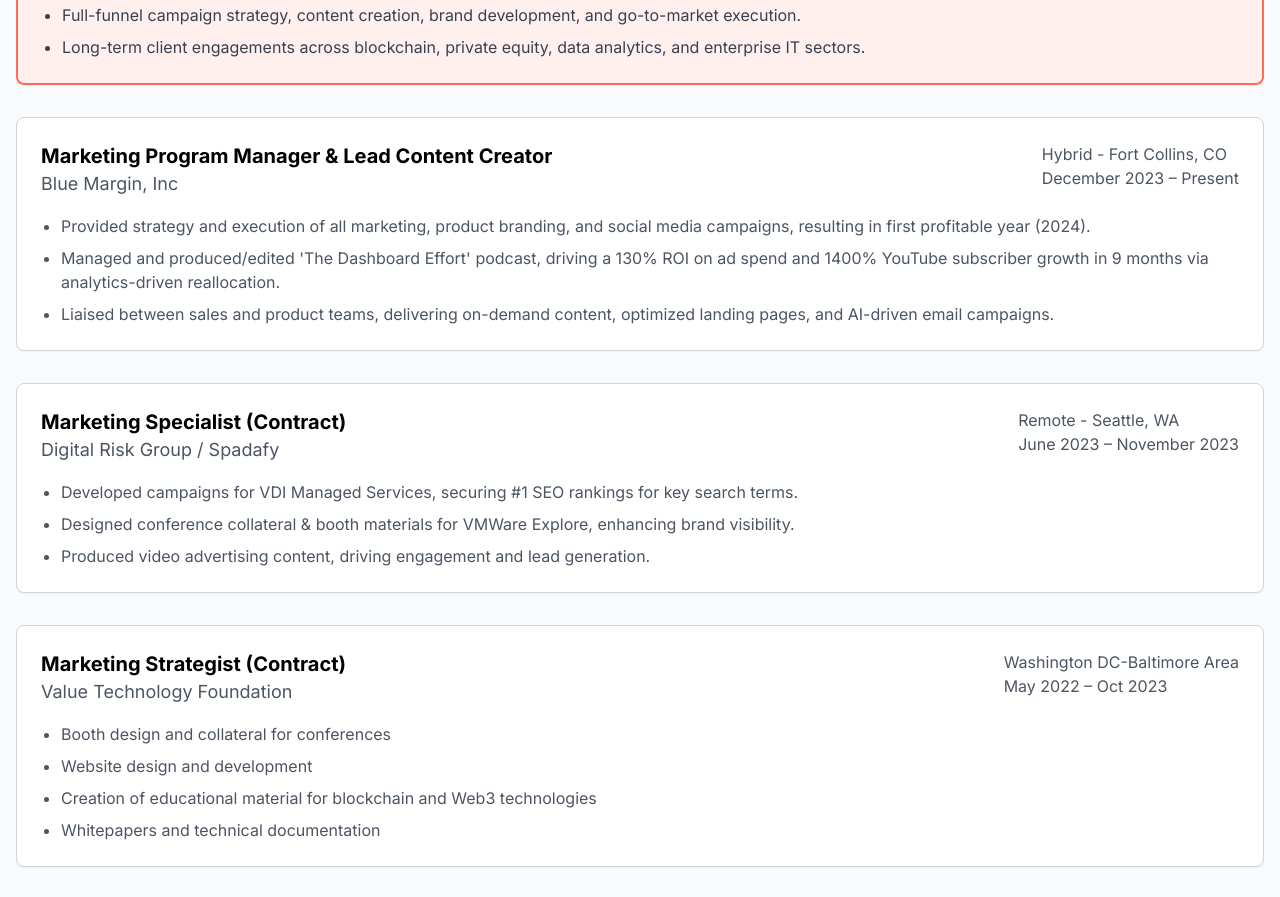
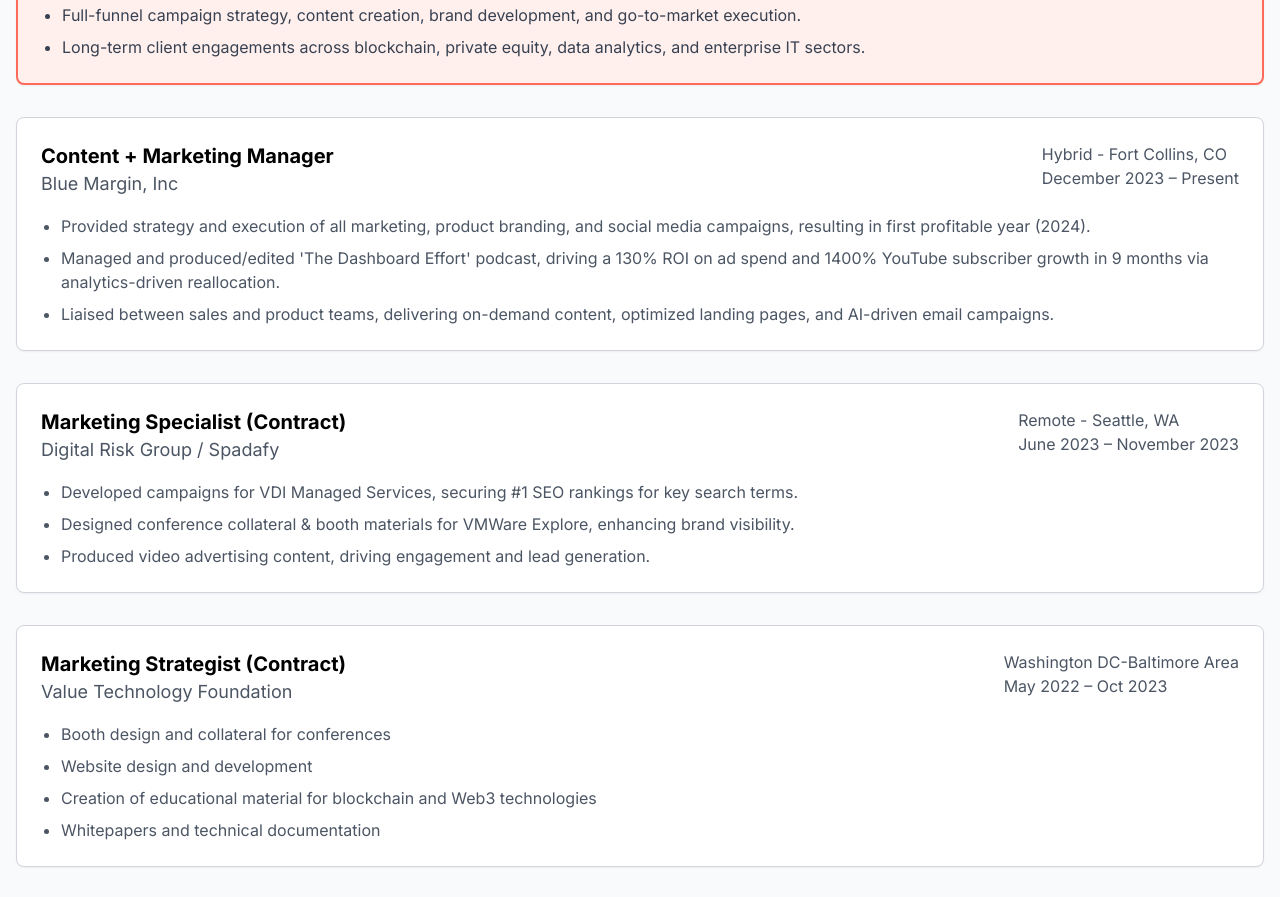
Before and after one commit to nococnicole/dfdfdfd, a website: page index.html in a window 1280 px wide. Shown: the part 3576-4473 px from the top of the page. Drawn offline with nearby package versions, Linux system fonts and the light colour scheme; a web font is replaced by a local one.

Commit message:
Updated index.html

```diff
--- a/index.html
+++ b/index.html
@@ -461,7 +461,7 @@
                     <div class="space-y-8">
                         <div class="border-l-4 border-primary pl-6">
                             <h3 class="text-xl font-semibold text-gray-900">Blue Margin, Inc.</h3>
-                            <h4 class="text-lg font-medium text-primary mb-1">Marketing Manager (Full-Time)</h4>
+                            <h4 class="text-lg font-medium text-primary mb-1">Content + Marketing Manager</h4>
                             <p class="text-muted-foreground mb-2">Fort Collins, CO (Hybrid) | Dec 2023 – Present</p>
                             <ul class="list-disc list-inside space-y-1 text-muted-foreground">
                                 <li>Led digital marketing strategy for data analytics company, contributing to first profitable year in company history.</li>
@@ -711,7 +711,7 @@
                 <div class="bg-white p-6 rounded-lg shadow-sm border border-gray-300">
                     <div class="flex flex-col md:flex-row justify-between mb-4">
                         <div>
-                            <h3 class="text-xl font-bold font-heading text-black">Marketing Program Manager & Lead Content Creator</h3>
+                            <h3 class="text-xl font-bold font-heading text-black">Content + Marketing Manager</h3>
                             <p class="text-lg text-gray-600">Blue Margin, Inc</p>
                         </div>
                         <div class="text-gray-600">
```
